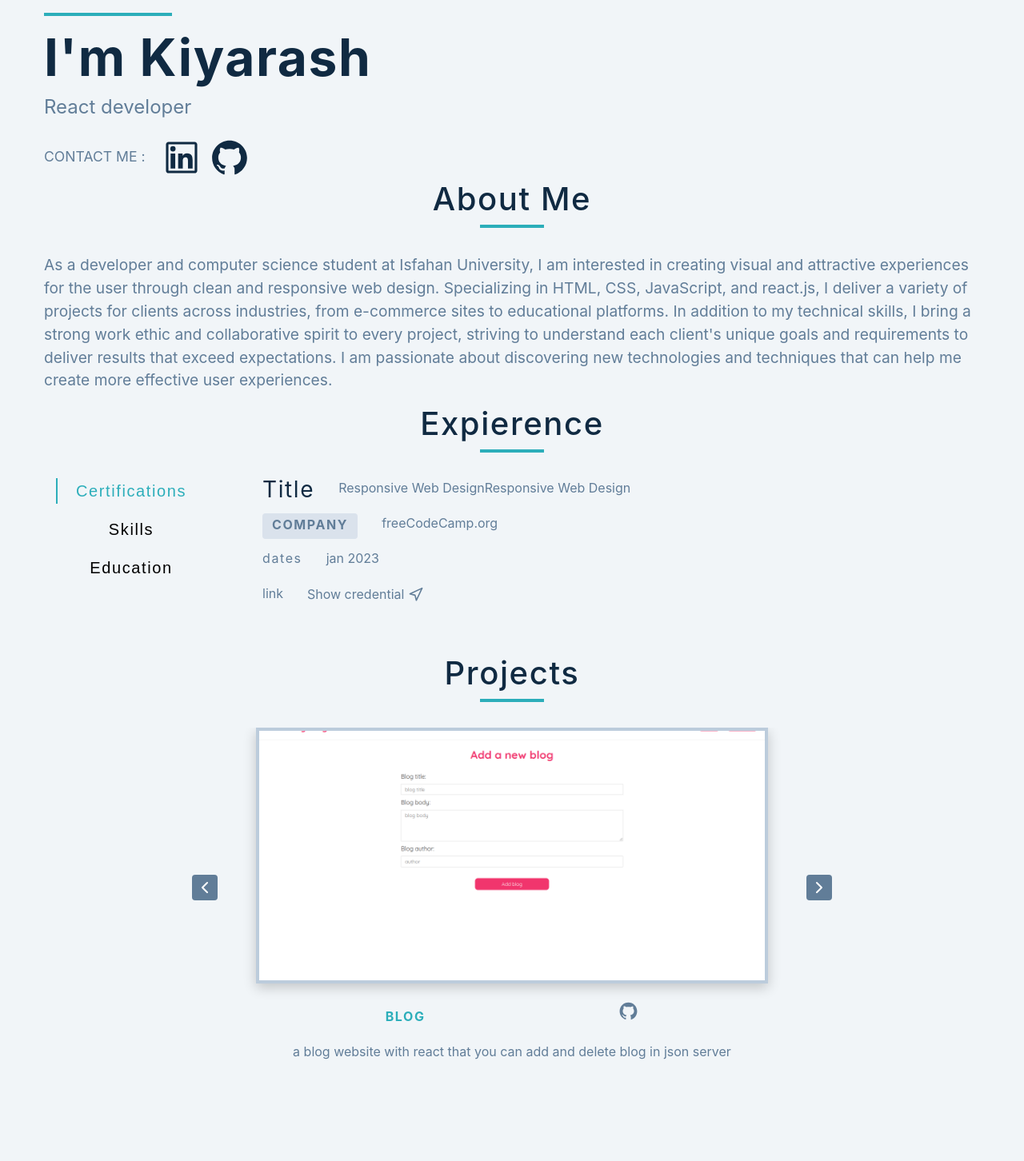
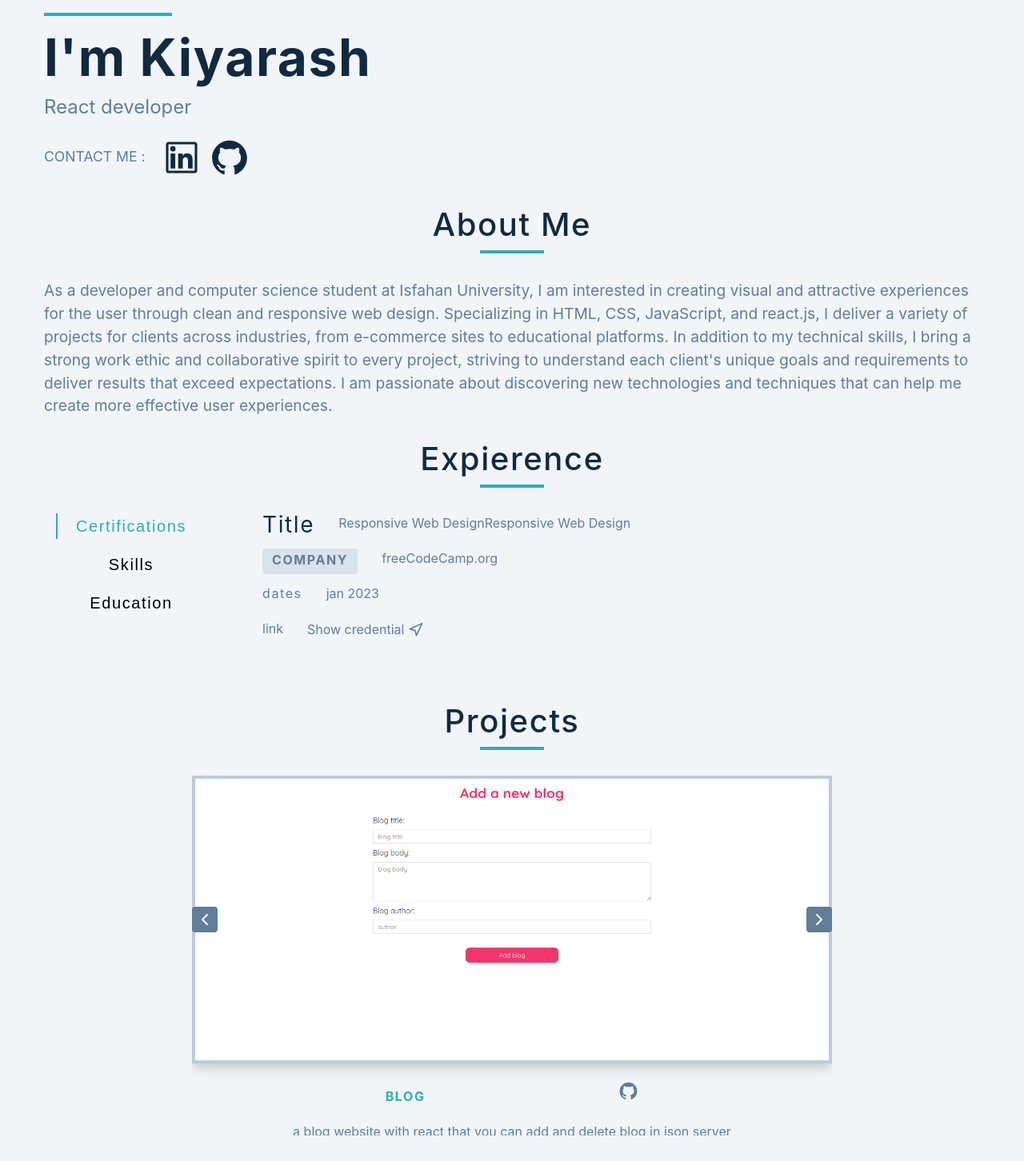
Before and after one commit to kiyarashnd/myResume, a React (Vite) app: page / in a window 1280 px wide. Shown: the whole page at 80% size. Before the commit the page ends 1392 px from the top, so only its background shows below. Built offline with nearby package versions, Linux system fonts and the light colour scheme.

Commit message:
change some style

```diff
--- a/src/index.css
+++ b/src/index.css
@@ -126,6 +126,8 @@ p {
   width: 90vw;
   max-width: var(--max-width);
   padding-bottom: 1rem;
+  margin-top: 1.5rem;
+  margin-left: 1rem;
 }
 
 @media screen and (min-width: 992px) {
@@ -158,6 +160,7 @@ p {
 .title {
   margin-bottom: 2rem;
   text-align: center;
+  margin-top: 2rem;
 }
 
 .jobs-center {
@@ -398,9 +401,11 @@ p {
   .project-img{
     /* border-radius: 50%; */
     margin-bottom: 1rem;
-    width: 40rem;
-    height: 20rem;
+    width: 100%;
+    height: 80%;
     object-fit: cover;
+    object-position:center;
+
     border: 4px solid var(--clr-grey-8);
     box-shadow: var(--dark-shadow);
   }
@@ -424,12 +429,12 @@ p {
   .prev,
   .next {
     position: absolute;
-    top: 200px;
+    top: 40%;
     transform: translateY(-50%);
     background: var(--clr-grey-5);
     color: var(--clr-white);
-    width: 1.25rem;
-    height: 1.25rem;
+    width: 2rem;
+    height: 2rem;
     display: grid;
     place-items: center;
     border-color: transparent;
```
